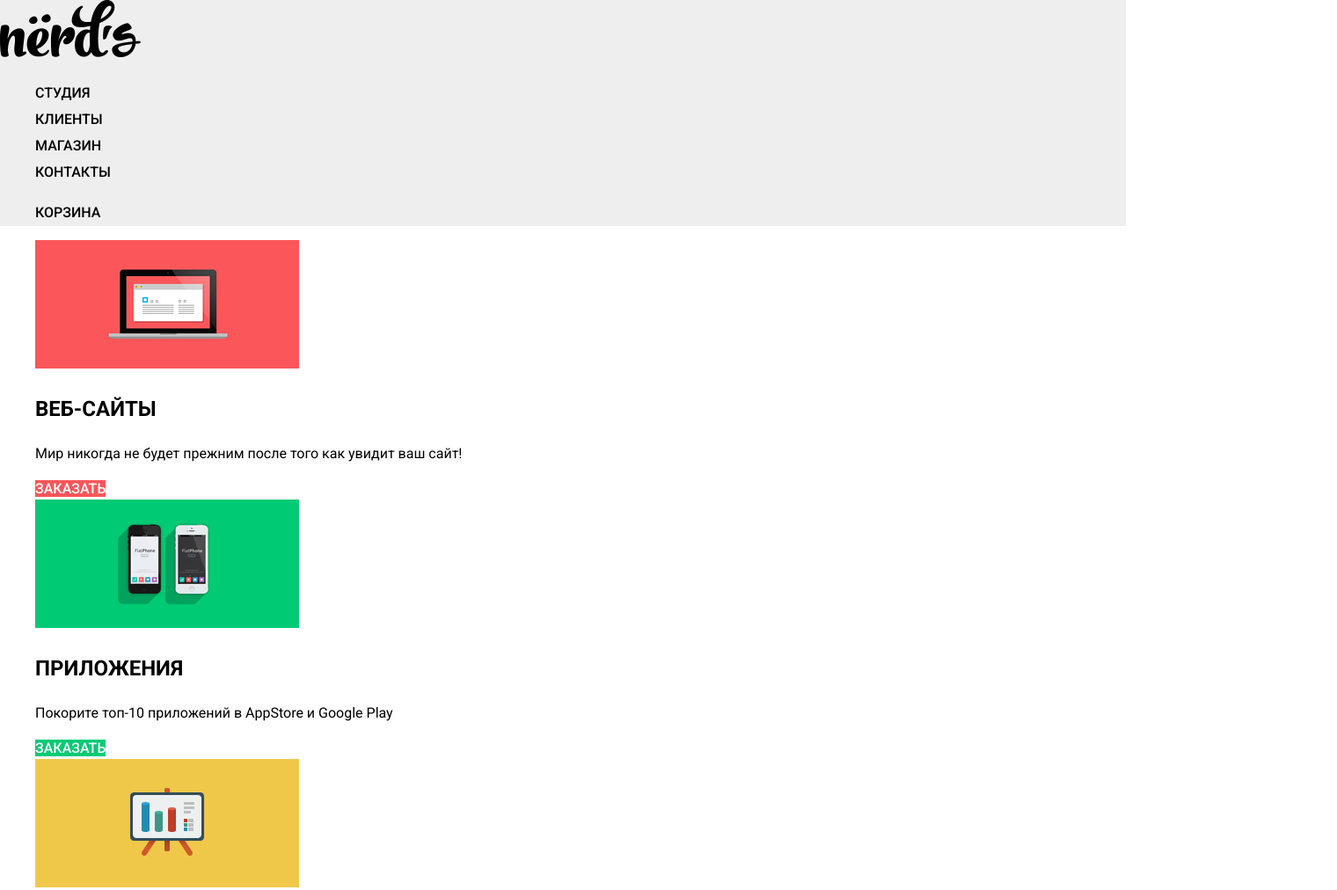
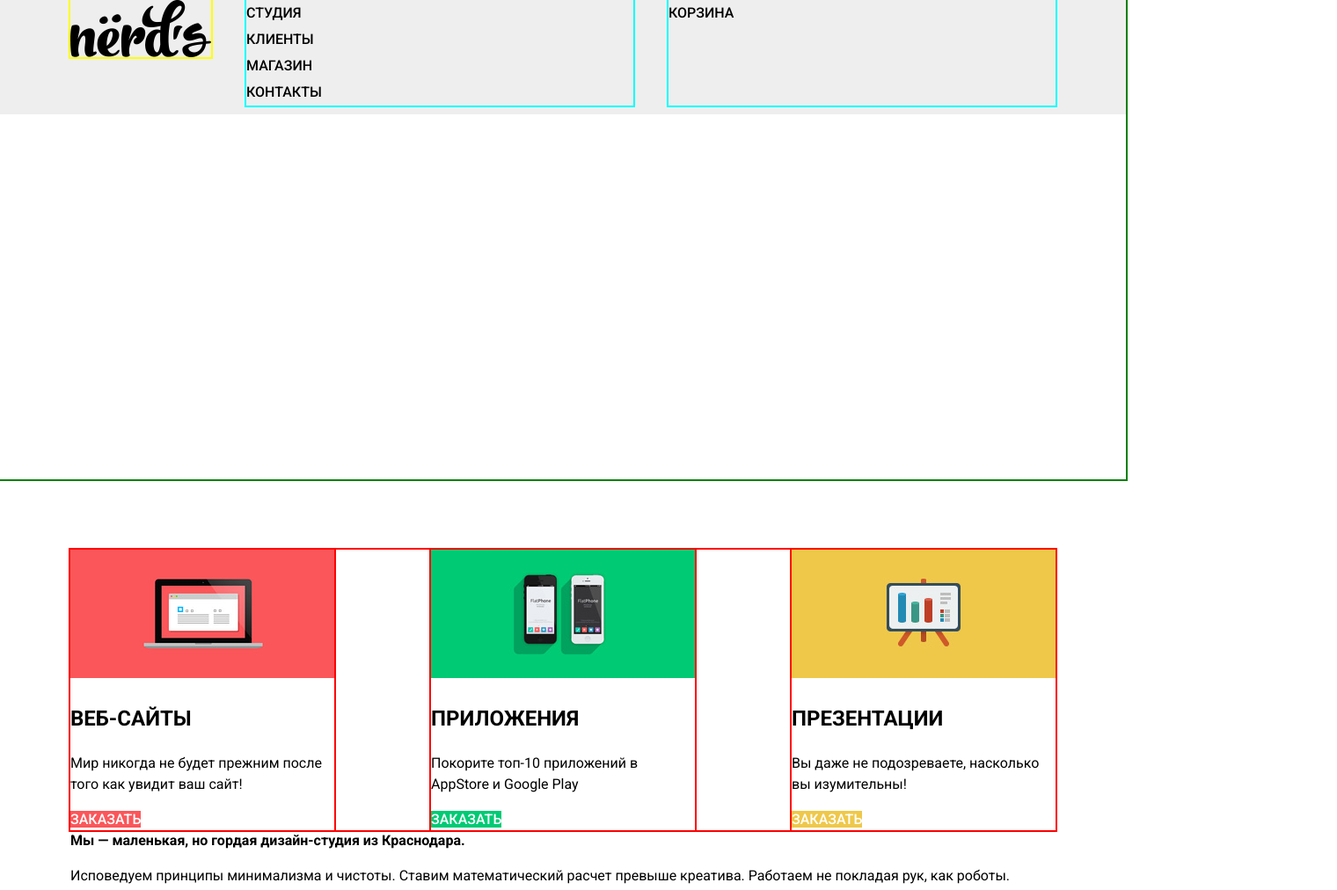
Before and after one commit to Aleksandrskl/911577-nerds, a plain HTML site: page index.html in a window 1280 px wide. Shown: the top 1012 px of the page at 88% size, 1520 px wide, since content can reach past the window. Drawn offline with Linux system fonts and the light colour scheme.

Commit message:
сетки

```diff
--- a/css/style.css
+++ b/css/style.css
@@ -163,10 +163,10 @@ a.button-orange:active {
 	background-color: #eeeeee;
 	text-transform: uppercase;
 }
-.filter button:hover{
+.filter button:hover {
 	background-color: #dfdfdf;
 }
-.filter button:active{
+.filter button:active {
 	background-color: #d5d5d5;
 	color: rgba(0, 0, 0, 0.3);
 	box-shadow: inset 0px 3px 0 0 rgba(0, 1, 1, 0.1);
@@ -185,7 +185,6 @@ a.button-orange:active {
 	text-align: center;
 	color: #000000;
 	text-transform: uppercase;
-
 }
 a.price {
 	font-size: 16px;
@@ -196,10 +195,88 @@ a.price {
 	color: #ffffff;
 	background-color: #fb565a;
 }
-a.price:hover{
+a.price:hover {
 	background-color: #e74246;
 }
-a.price:active{
+a.price:active {
 	background-color: #d7373b;
 	box-shadow: inset 0px 3px 0 0 rgba(0, 1, 1, 0.1);
 }
+
+            /*Cетки*/
+
+.main-header {
+	margin-bottom: 80px;
+
+	min-height: 545px;
+	outline: 2px solid green;
+}
+.main-navigation {
+	display: flex;
+	flex-direction: column;
+	min-height: 130px;
+}
+.main-header-logo {
+	width: 160px;
+	height: 65px;
+	outline: 2px solid yellow;
+}
+.navigation {
+	width: 440px;
+	margin: 0;
+	padding: 0;
+	outline: 2px solid aqua;
+	min-height: 70px;
+}
+.main-navigatio-wrapper {
+	width: 100%;
+}
+.container {
+	width: 1160px;
+	margin: 0 auto;
+	padding: 0 20px;
+}
+.main-navigatio-wrapper .container {
+	display: flex;
+	justify-content: space-between;
+}
+.services-list {
+	display: flex;
+	justify-content: space-between;
+	margin: 0;
+    padding: 0;
+    list-style: none;
+
+	outline: 2px solid red;
+	min-height: 190px;
+}
+.service {
+	outline: 2px solid red;
+	width: 300px;
+	min-height: 190px;
+}
+
+.main-footer {
+	padding:0;
+	margin-top:0;
+	outline: 2px solid red;
+    min-height: 217px;
+}
+.main-footer .container {
+	display: flex;
+}
+ .footer-social {
+ 	width: 261px;
+ 	padding: 69px 139px 70px 0px;
+ 	margin: 0;
+ 	margin-right: 139px;
+ 	min-height: 79px;
+ 	outline: 2px solid red;
+ }
+ .footer-copyright {
+ 	width: 545px;
+ 	padding: 78px 0px;
+ 	margin: 0;
+ 	min-height: 63px;
+ 	outline: 2px solid red;
+ }
--- a/index.html
+++ b/index.html
@@ -10,6 +10,8 @@
 <body>
 	<header class="main-header">
 		<nav class="main-navigation">
+			<div class="main-navigatio-wrapper">
+			<div class="container">
 			<a class="main-header-logo">
 			    <img src="img/nerds-logo.png" width="160" height="65" alt="Логотип Nerds">
 			</a>
@@ -22,6 +24,8 @@
 			<ul class="navigation">
 				<li><a class="shopping-basket" href="#">Корзина</a></li>
 			</ul>
+		    </div>
+		    </div>
 		</nav>
 	</header>
 	<main class="container">
@@ -105,14 +109,18 @@
            <a href="#" class="button">Напишите нам</a>
         </div>
 		<footer class="main-footer">
+		<div class="container">
 		<div class="footer-social">
 			<ul>
 				<li><a class="social-buton" href="#" aria-label="Нердс,мы есть Вконтакте"></a></li>
 				<li><a class="social-buton" href="#" aria-label="Нердс,мы есть на Фейсбуке"></a></li>
 				<li><a class="social-buton" href="#" aria-label="Нердс,мы есть в Инстаграме"></a></li>
 			</ul>
+	    </div>
+		<div class="footer-copyright">
 				<b>Давайте дружить, это выгодно!</b>
 				<p>Скидка 10% для друзей из социальных сетей.</p>
+		</div>
 		</div>
 		</footer>
 		<div class="feedback">
```
